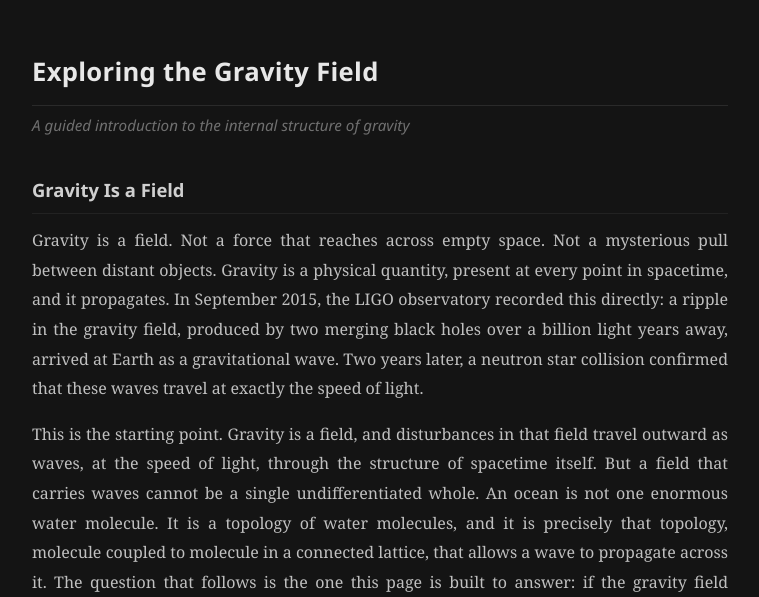
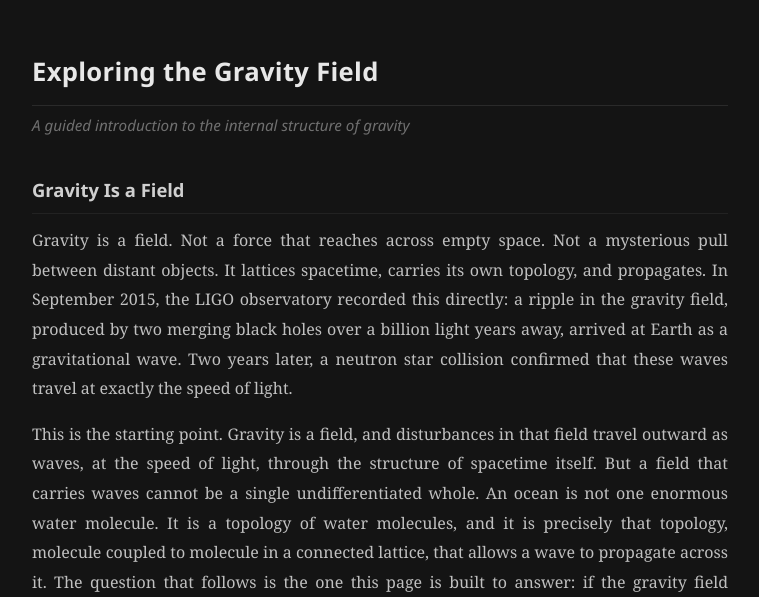
Before and after one commit to fielddynamics/gravis, a Flask app: template templates/field.html in a window 1280 px wide. Shown: the part 60-657 px from the top of the page, without its empty margins (260-1019 px from the left). Run offline with Flask 3, Linux system fonts and the light colour scheme; the template is opened without the code that fills it, so the values that code supplies are empty.

Commit message:
Prose fix

```diff
--- a/templates/field.html
+++ b/templates/field.html
@@ -18,7 +18,7 @@
 
             <h2>Gravity Is a Field</h2>
 
-            <p>Gravity is a field. Not a force that reaches across empty space. Not a mysterious pull between distant objects. Gravity is a physical quantity, present at every point in spacetime, and it propagates. In September 2015, the LIGO observatory recorded this directly: a ripple in the gravity field, produced by two merging black holes over a billion light years away, arrived at Earth as a gravitational wave. Two years later, a neutron star collision confirmed that these waves travel at exactly the speed of light.</p>
+            <p>Gravity is a field. Not a force that reaches across empty space. Not a mysterious pull between distant objects. It lattices spacetime, carries its own topology, and propagates. In September 2015, the LIGO observatory recorded this directly: a ripple in the gravity field, produced by two merging black holes over a billion light years away, arrived at Earth as a gravitational wave. Two years later, a neutron star collision confirmed that these waves travel at exactly the speed of light.</p>
 
             <p>This is the starting point. Gravity is a field, and disturbances in that field travel outward as waves, at the speed of light, through the structure of spacetime itself. But a field that carries waves cannot be a single undifferentiated whole. An ocean is not one enormous water molecule. It is a topology of water molecules, and it is precisely that topology, molecule coupled to molecule in a connected lattice, that allows a wave to propagate across it. The question that follows is the one this page is built to answer: if the gravity field carries waves, what is the topology of that field?</p>
 
```
